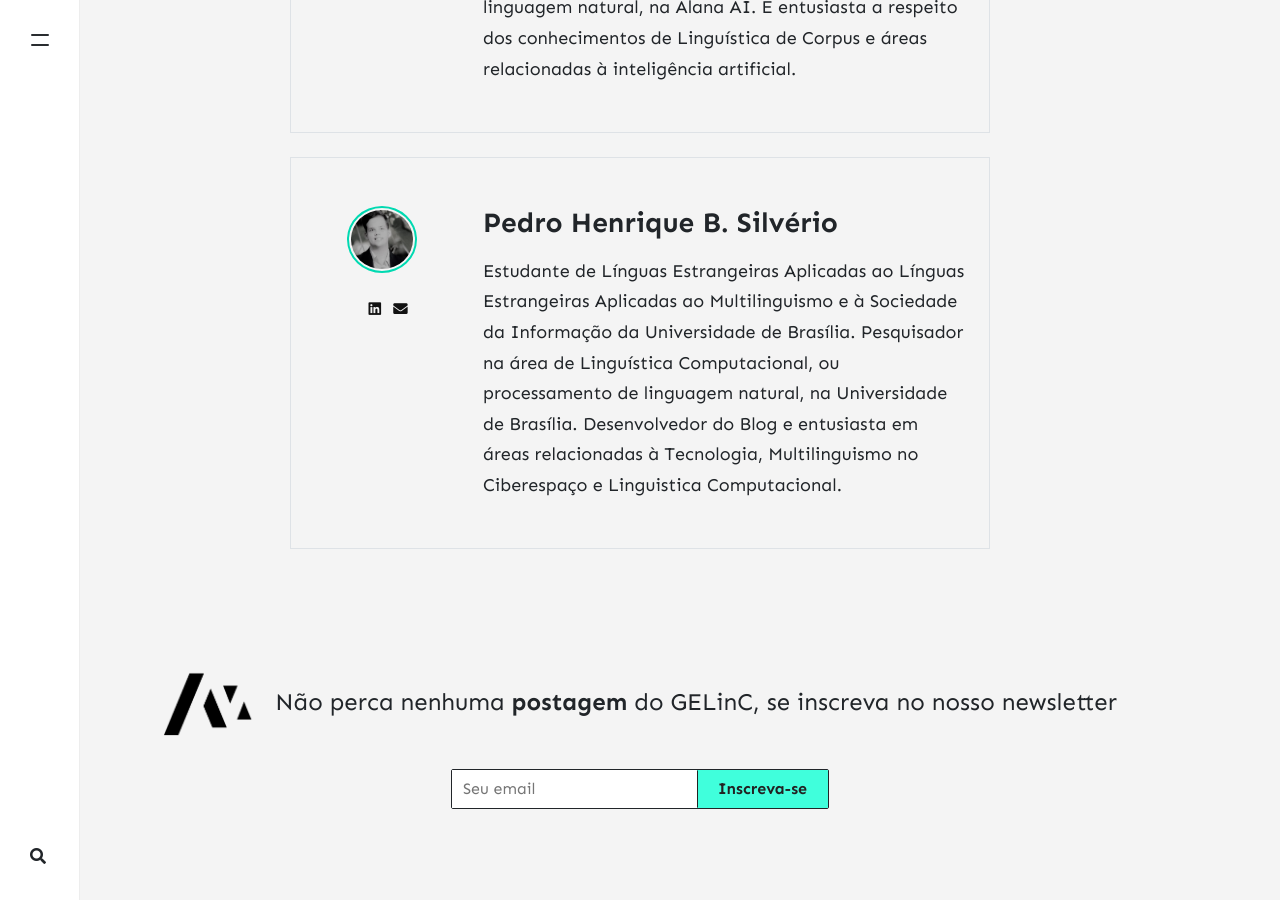
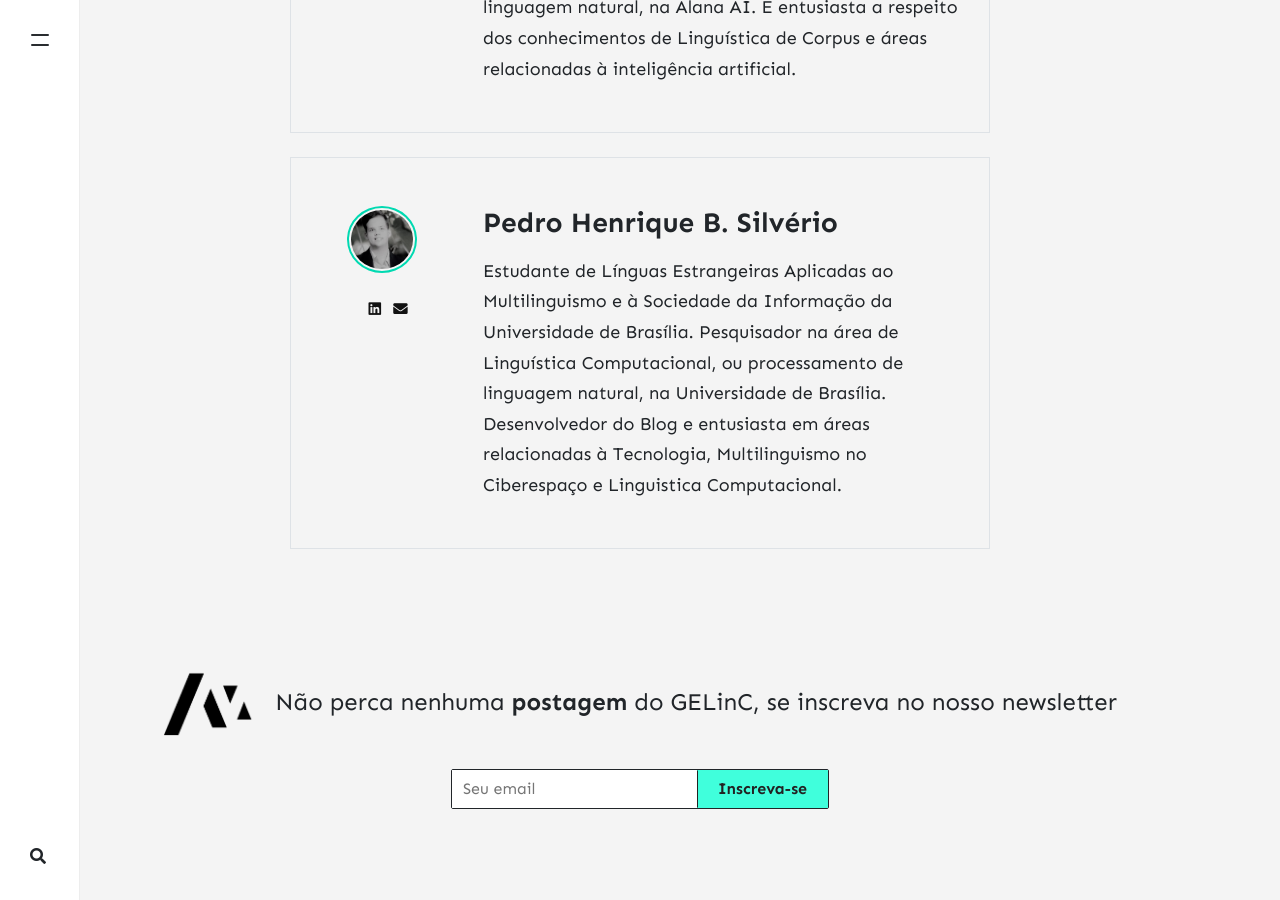
Before and after one commit to studdent-pehescamander/gelinc.github.io, a Jekyll site: the page built from _pages/authors.html, in a window 1280 px wide and 900 px high, scrolled down 542 px. Built offline with Jekyll 4.4.1, drawn with Linux system fonts in a browser that asks for light colours; nearby versions of some CDN libraries; comment, search, counter and statistics services are not loaded; a style sheet for code colours, icons or effects is not loaded.

Commit message:
Update _config.yml

```diff
--- a/_config.yml
+++ b/_config.yml
@@ -29,7 +29,7 @@ authors:
     email: psilverio27@gmail.com
     lattes: http://lattes.cnpq.br/6272654670954803
     linkedin: https://www.linkedin.com/in/pedrohenriquebarrossilverio
-    description: "Estudante de Línguas Estrangeiras Aplicadas ao Línguas Estrangeiras Aplicadas ao Multilinguismo e à Sociedade da Informação da Universidade de Brasília. Pesquisador na área de Linguística Computacional, ou processamento de linguagem natural, na Universidade de Brasília. Desenvolvedor do Blog e entusiasta em áreas relacionadas à Tecnologia, Multilinguismo no Ciberespaço e Linguistica Computacional."
+    description: "Estudante de Línguas Estrangeiras Aplicadas ao Multilinguismo e à Sociedade da Informação da Universidade de Brasília. Pesquisador na área de Linguística Computacional, ou processamento de linguagem natural, na Universidade de Brasília. Desenvolvedor do Blog e entusiasta em áreas relacionadas à Tecnologia, Multilinguismo no Ciberespaço e Linguistica Computacional."
 
 # Plugins
 plugins:
```
